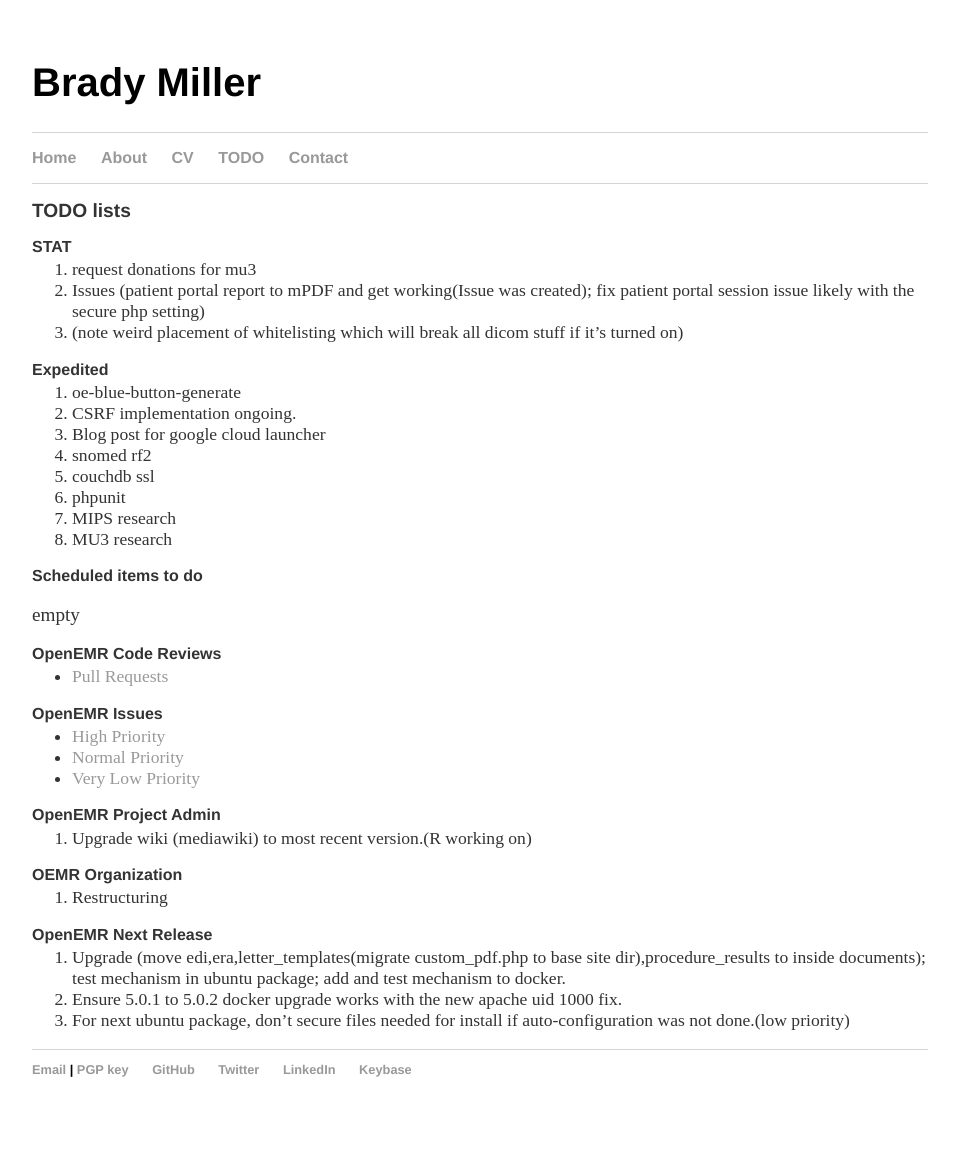
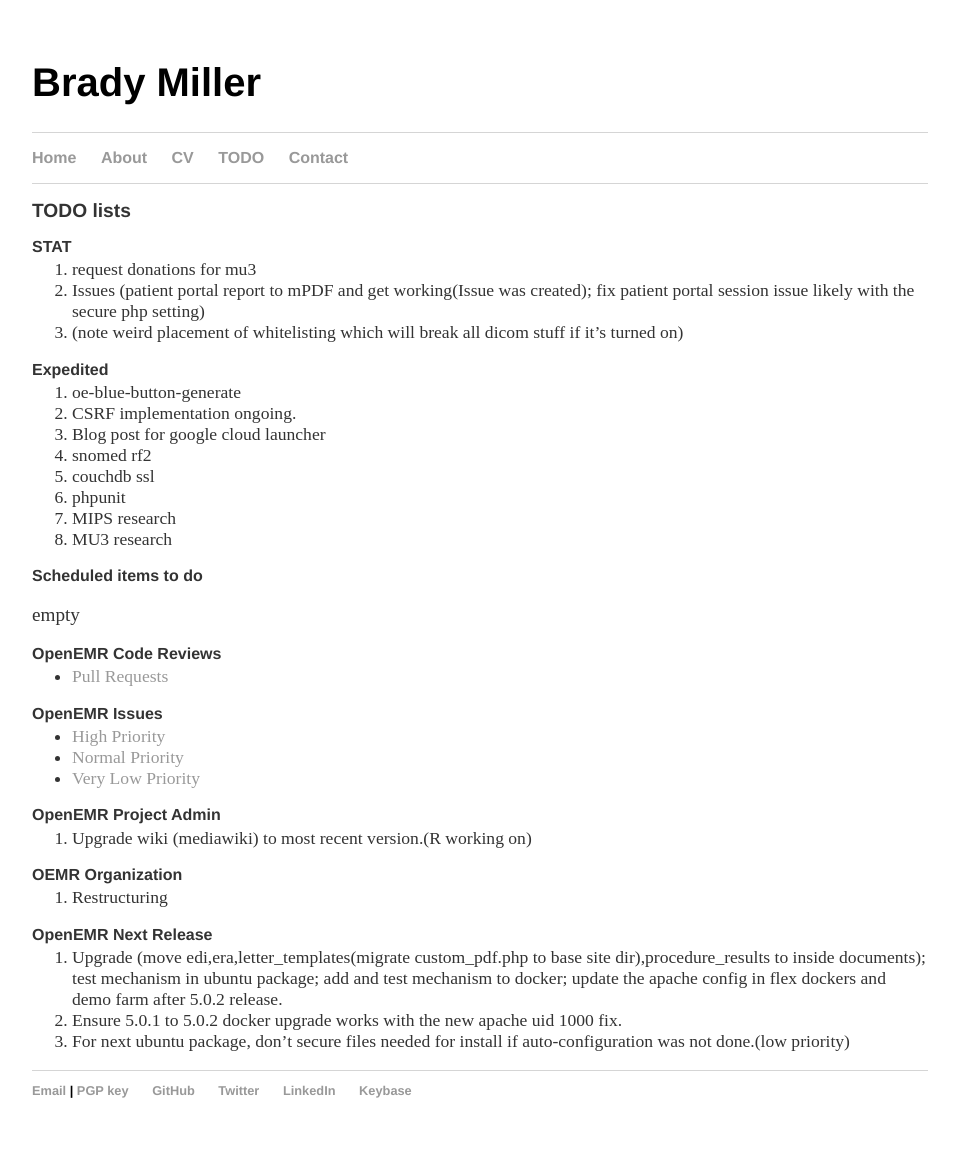
Before and after one commit to bradymiller/bradymiller.github.io, a Jekyll site: the page built from todo/index.md, in a window 1280 px wide. Shown: the whole page, without its empty margins (160-1119 px from the left). Built offline with Jekyll 4.4.1, drawn with Linux system fonts in a browser that asks for light colours; our own code applies the rules of GitHub Pages for plain Markdown files; before the commit the page ends 1137 px from its top, so only the background shows below that.

Commit message:
Update index.md

```diff
--- a/todo/index.md
+++ b/todo/index.md
@@ -36,6 +36,6 @@
 1. Restructuring
 
 ### OpenEMR Next Release
-1. Upgrade (move edi,era,letter_templates(migrate custom_pdf.php to base site dir),procedure_results to inside documents); test mechanism in ubuntu package; add and test mechanism to docker.
+1. Upgrade (move edi,era,letter_templates(migrate custom_pdf.php to base site dir),procedure_results to inside documents); test mechanism in ubuntu package; add and test mechanism to docker; update the apache config in flex dockers and demo farm after 5.0.2 release.
 1. Ensure 5.0.1 to 5.0.2 docker upgrade works with the new apache uid 1000 fix.
 1. For next ubuntu package, don't secure files needed for install if auto-configuration was not done.(low priority)
```
